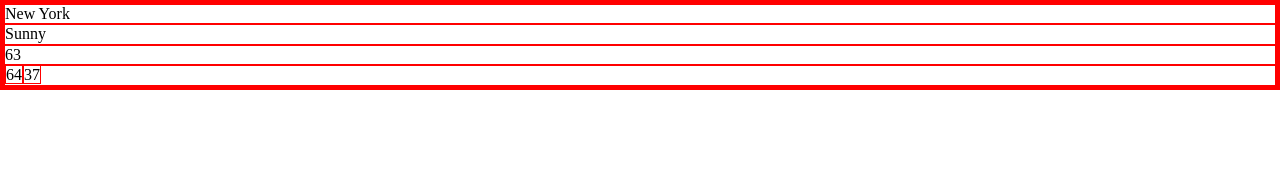
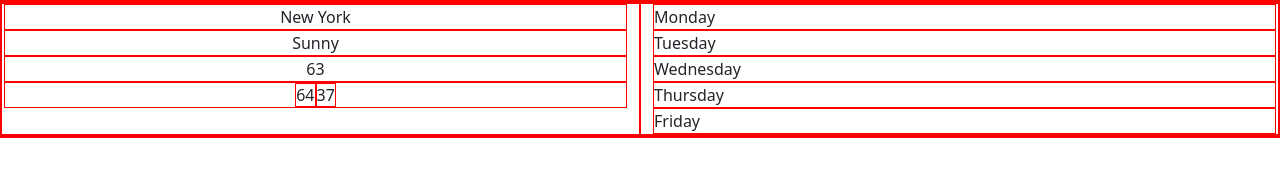
Before and after one commit to jlamonade/AccuCastDash, a plain HTML site: page index.html in a window 1280 px wide. Drawn offline with nearby package versions, Linux system fonts and the light colour scheme.

Commit message:
Added boostrap and forecast divs

```diff
--- a/index.html
+++ b/index.html
@@ -1,23 +1,44 @@
 <!DOCTYPE html>
 <html lang="en">
   <head>
-    <meta charset="UTF-8">
-    <meta http-equiv="X-UA-Compatible" content="IE=edge">
-    <meta name="viewport" content="width=device-width, initial-scale=1.0">
-    <link rel="stylesheet" href="assets/css/normalize.css">
-    <link rel="stylesheet" href="assets/css/style.css">
+    <meta charset="UTF-8" />
+    <meta http-equiv="X-UA-Compatible" content="IE=edge" />
+    <meta name="viewport" content="width=device-width, initial-scale=1.0" />
+    <link rel="stylesheet" href="assets/css/normalize.css" />
+    <link
+      href="https://cdn.jsdelivr.net/npm/bootstrap@5.0.0-beta3/dist/css/bootstrap.min.css"
+      rel="stylesheet"
+      integrity="sha384-eOJMYsd53ii+scO/bJGFsiCZc+5NDVN2yr8+0RDqr0Ql0h+rP48ckxlpbzKgwra6"
+      crossorigin="anonymous"
+    />
+    <link rel="stylesheet" href="assets/css/style.css" />
     <title>Weather Panel</title>
   </head>
   <body>
-    <div class="container">
-        <div class="current-condition">
-            <div class="location">New York</div>
-            <div class="condition">Sunny</div>
-            <div class="temperature">63</div>
-            <div class="high-low">
+    <div class="row">
+      <div class="current-condition col-sm-12 col-md-6">
+        <div class="location text-center">New York</div>
+        <div class="condition text-center">Sunny</div>
+        <div class="temperature text-center">63</div>
+        <div class="high-low text-center">
           <span id="high-temp">64</span><span id="low-temp">37</span>
         </div>
       </div>
+      <div class="forecast col-sm-12 col-md-6">
+          <div class="day">Monday</div>
+          <div class="day">Tuesday</div>
+          <div class="day">Wednesday</div>
+          <div class="day">Thursday</div>
+          <div class="day">Friday</div>
       </div>
+    </div>
+
+
+
+    <script
+      src="https://cdn.jsdelivr.net/npm/bootstrap@5.0.0-beta3/dist/js/bootstrap.bundle.min.js"
+      integrity="sha384-JEW9xMcG8R+pH31jmWH6WWP0WintQrMb4s7ZOdauHnUtxwoG2vI5DkLtS3qm9Ekf"
+      crossorigin="anonymous"
+    ></script>
   </body>
 </html>
```
Lines whose indentation alone changed are shown as unchanged.
